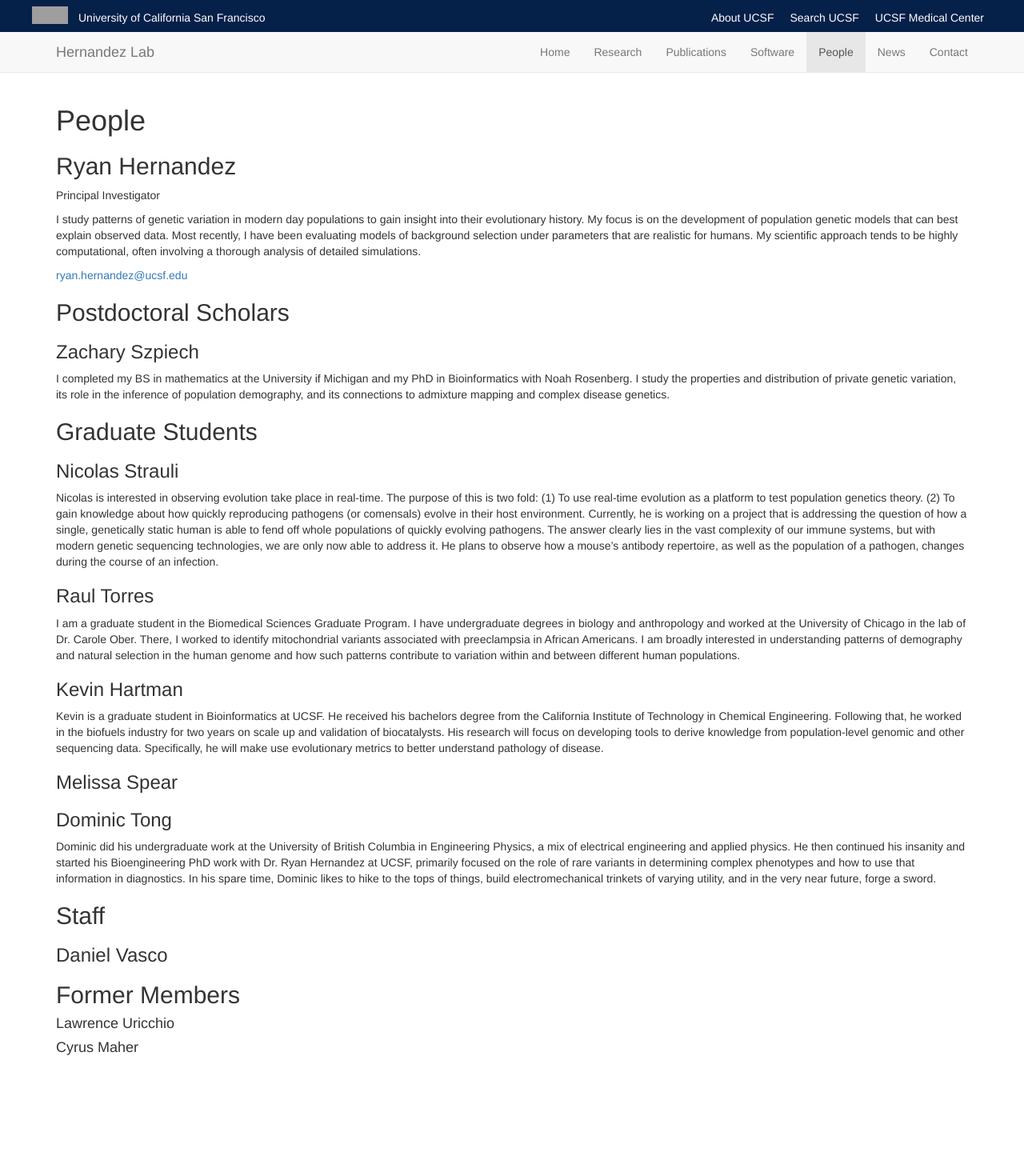
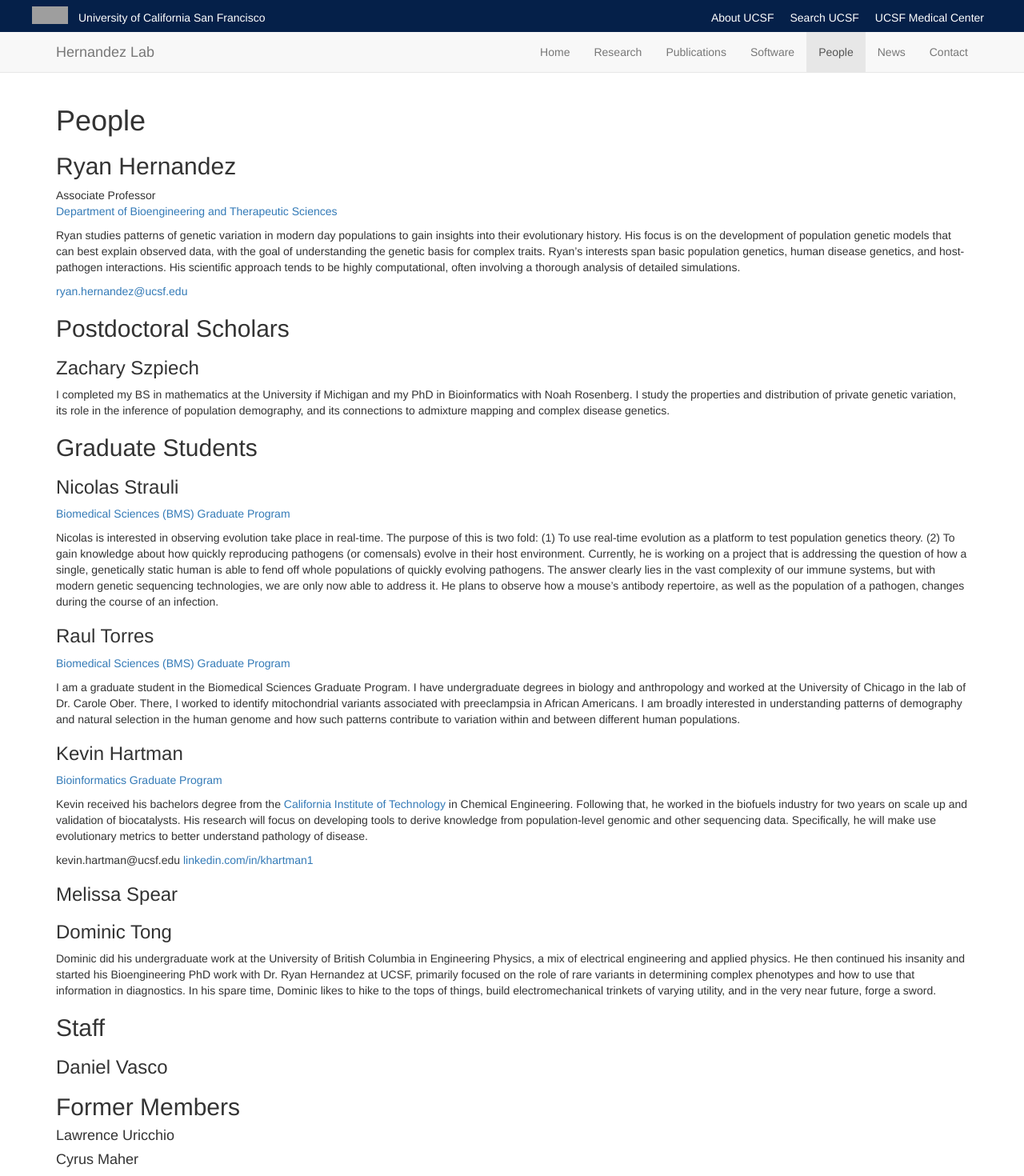
Before and after one commit to HernandezLab/hernandezlab.github.io, a Jekyll site: the page built from people/index.md, in a window 1280 px wide. Shown: the whole page at 80% size. Built offline with Jekyll 4.4.1, drawn with Linux system fonts in a browser that asks for light colours; nearby versions of some CDN libraries; before the commit the page ends 1330 px from its top, so only the background shows below that; grey boxes are pictures that could not be loaded.

Commit message:
People Content

```diff
--- a/people/index.md
+++ b/people/index.md
@@ -8,9 +8,16 @@
 
 ## Ryan Hernandez
 
-Principal Investigator
+Associate Professor
+[Department of Bioengineering and Therapeutic Sciences](http://bts.ucsf.edu/)
 
-I study patterns of genetic variation in modern day populations to gain insight into their evolutionary history. My focus is on the development of population genetic models that can best explain observed data. Most recently, I have been evaluating models of background selection under parameters that are realistic for humans. My scientific approach tends to be highly computational, often involving a thorough analysis of detailed simulations.
+Ryan studies patterns of genetic variation in modern day populations to gain
+insights into their evolutionary history. His focus is on the development of
+population genetic models that can best explain observed data, with the goal of
+understanding the genetic basis for complex traits.  Ryan's interests span
+basic population genetics, human disease genetics, and host-pathogen
+interactions.  His scientific approach tends to be highly computational, often
+involving a thorough analysis of detailed simulations.
 
 [ryan.hernandez@ucsf.edu](mailto:ryan.hernandez@ucsf.edu)
 
@@ -18,27 +25,69 @@
 
 ### Zachary Szpiech
 
-I completed my BS in mathematics at the University if Michigan and my PhD in Bioinformatics with Noah Rosenberg. I study the properties and distribution of private genetic variation, its role in the inference of population demography, and its connections to admixture mapping and complex disease genetics.
+I completed my BS in mathematics at the University if Michigan and my PhD in
+Bioinformatics with Noah Rosenberg. I study the properties and distribution of
+private genetic variation, its role in the inference of population demography,
+and its connections to admixture mapping and complex disease genetics.
 
 ## Graduate Students
 
 ### Nicolas Strauli
 
-Nicolas is interested in observing evolution take place in real-time. The purpose of this is two fold: (1) To use real-time evolution as a platform to test population genetics theory. (2) To gain knowledge about how quickly reproducing pathogens (or comensals) evolve in their host environment. Currently, he is working on a project that is addressing the question of how a single, genetically static human is able to fend off whole populations of quickly evolving pathogens. The answer clearly lies in the vast complexity of our immune systems, but with modern genetic sequencing technologies, we are only now able to address it. He plans to observe how a mouse's antibody repertoire, as well as the population of a pathogen, changes during the course of an infection.
+[Biomedical Sciences (BMS) Graduate Program](https://bms.ucsf.edu/)
+
+Nicolas is interested in observing evolution take place in real-time. The
+purpose of this is two fold: (1) To use real-time evolution as a platform to
+test population genetics theory. (2) To gain knowledge about how quickly
+reproducing pathogens (or comensals) evolve in their host environment.
+Currently, he is working on a project that is addressing the question of how a
+single, genetically static human is able to fend off whole populations of
+quickly evolving pathogens. The answer clearly lies in the vast complexity of
+our immune systems, but with modern genetic sequencing technologies, we are
+only now able to address it. He plans to observe how a mouse's antibody
+repertoire, as well as the population of a pathogen, changes during the course
+of an infection.
 
 ### Raul Torres
 
-I am a graduate student in the Biomedical Sciences Graduate Program. I have undergraduate degrees in biology and anthropology and worked at the University of Chicago in the lab of Dr. Carole Ober. There, I worked to identify mitochondrial variants associated with preeclampsia in African Americans. I am broadly interested in understanding patterns of demography and natural selection in the human genome and how such patterns contribute to variation within and between different human populations.
+[Biomedical Sciences (BMS) Graduate Program](https://bms.ucsf.edu/)
+
+I am a graduate student in the Biomedical Sciences Graduate Program. I have
+undergraduate degrees in biology and anthropology and worked at the University
+of Chicago in the lab of Dr. Carole Ober. There, I worked to identify
+mitochondrial variants associated with preeclampsia in African Americans. I am
+broadly interested in understanding patterns of demography and natural
+selection in the human genome and how such patterns contribute to variation
+within and between different human populations.
 
 ### Kevin Hartman
 
-Kevin is a graduate student in Bioinformatics at UCSF. He received his bachelors degree from the California Institute of Technology in Chemical Engineering. Following that, he worked in the biofuels industry for two years on scale up and validation of biocatalysts. His research will focus on developing tools to derive knowledge from population-level genomic and other sequencing data. Specifically, he will make use evolutionary metrics to better understand pathology of disease.
+[Bioinformatics Graduate Program](http://bioinformatics.ucsf.edu/)
+
+Kevin received his bachelors degree from the [California Institute of
+Technology](https://www.caltech.edu/) in Chemical Engineering. Following that,
+he worked in the biofuels industry for two years on scale up and validation of
+biocatalysts. His research will focus on developing tools to derive knowledge
+from population-level genomic and other sequencing data. Specifically, he will
+make use evolutionary metrics to better understand pathology of disease.
+
+kevin.hartman@ucsf.edu
+[linkedin.com/in/khartman1](https://www.linkedin.com/in/khartman1)
 
 ### Melissa Spear
 
+
+
 ### Dominic Tong
 
-Dominic did his undergraduate work at the University of British Columbia in Engineering Physics, a mix of electrical engineering and applied physics. He then continued his insanity and started his Bioengineering PhD work with Dr. Ryan Hernandez at UCSF, primarily focused on the role of rare variants in determining complex phenotypes and how to use that information in diagnostics. In his spare time, Dominic likes to hike to the tops of things, build electromechanical trinkets of varying utility, and in the very near future, forge a sword.
+Dominic did his undergraduate work at the University of British Columbia in
+Engineering Physics, a mix of electrical engineering and applied physics. He
+then continued his insanity and started his Bioengineering PhD work with Dr.
+Ryan Hernandez at UCSF, primarily focused on the role of rare variants in
+determining complex phenotypes and how to use that information in diagnostics.
+In his spare time, Dominic likes to hike to the tops of things, build
+electromechanical trinkets of varying utility, and in the very near future,
+forge a sword.
 
 ## Staff
 
```
Also changed, not shown: contact/index.md (+1 -1 lines).
